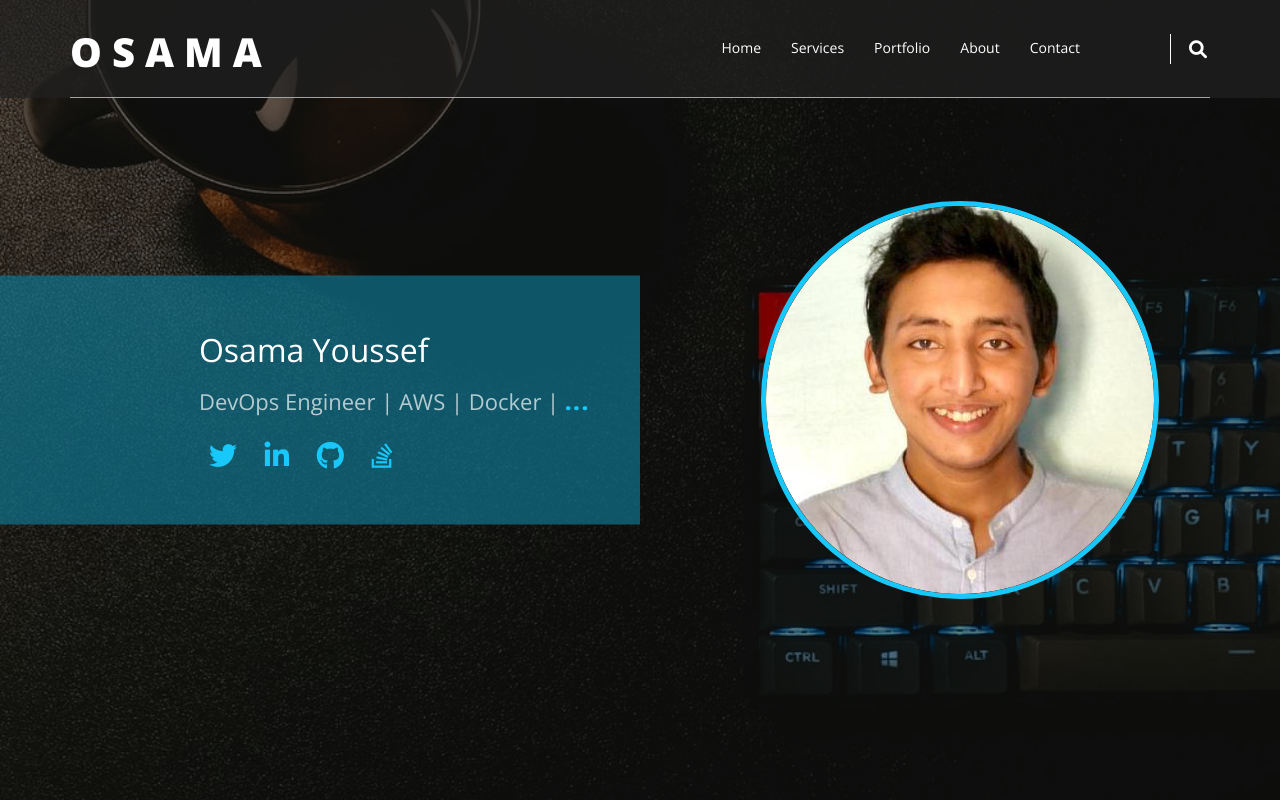
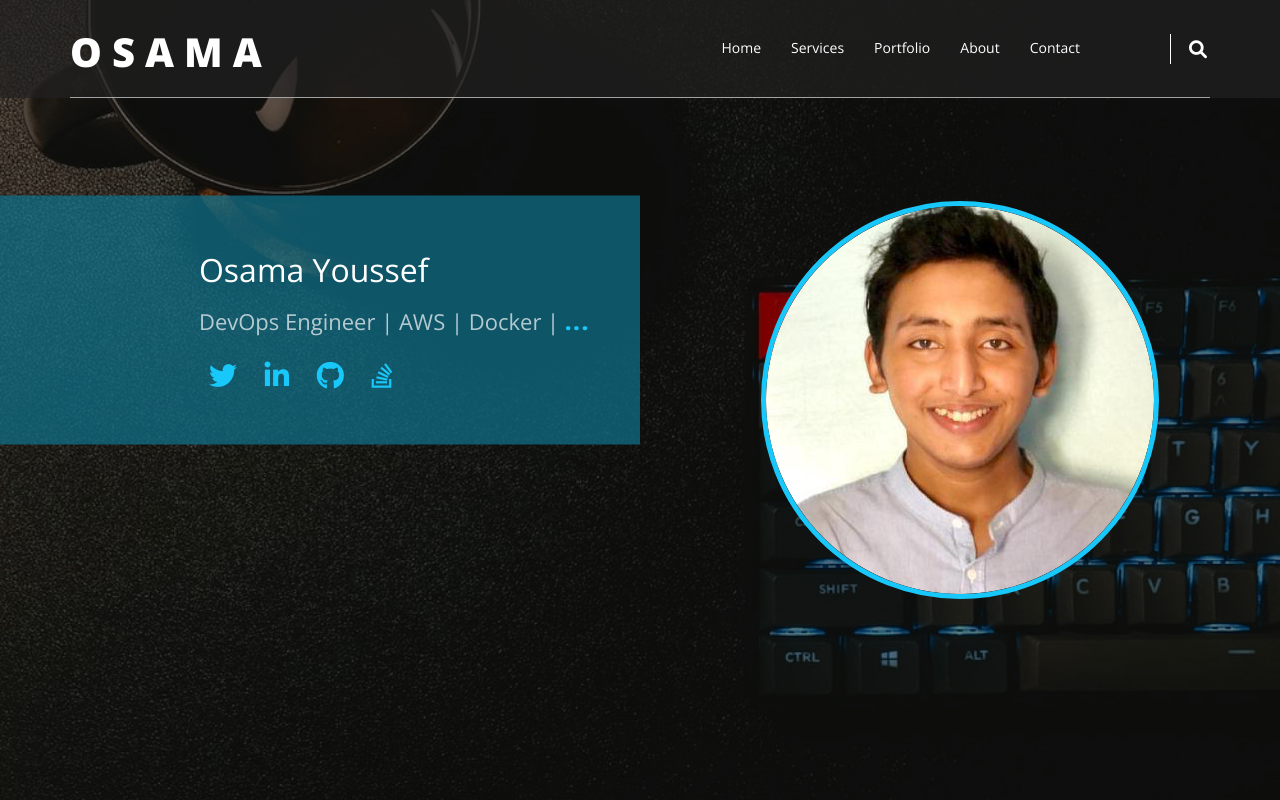
Before and after one commit to Amr-AbdelWahab/Osama-Youssef, a plain HTML site: page index.html in a window 1280 px wide. Shown: the top 800 px of the page. Drawn offline with nearby package versions, Linux system fonts and the light colour scheme.

Commit message:
fix landing

```diff
--- a/css/osama.css
+++ b/css/osama.css
@@ -314,7 +314,7 @@ header .form i:hover {
   background-color: var(--main-color-treans);
   position: absolute;
   width: 50%;
-  top: 50%;
+  top: 40%;
   transform: translatey(-50%);
   padding: 50px;
   display: flex;
@@ -363,6 +363,9 @@ header .form i:hover {
     .floatDesc .descContainer {
       width: 100%;
     }
+    /* .floatDesc{
+      margin-bottom: 100px;
+    } */
     .overlay {
       display: flex;
       flex-direction: column;
```
